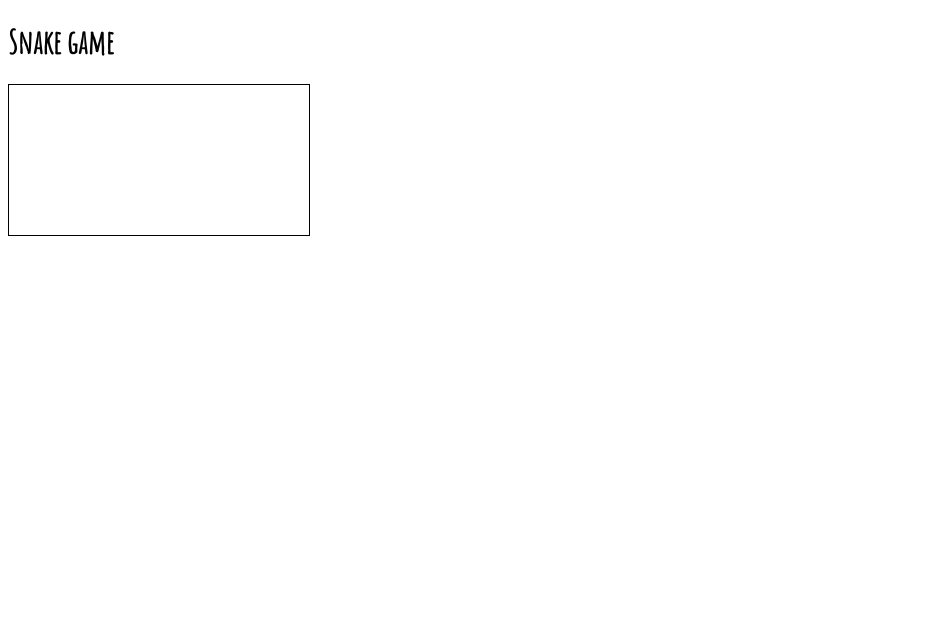
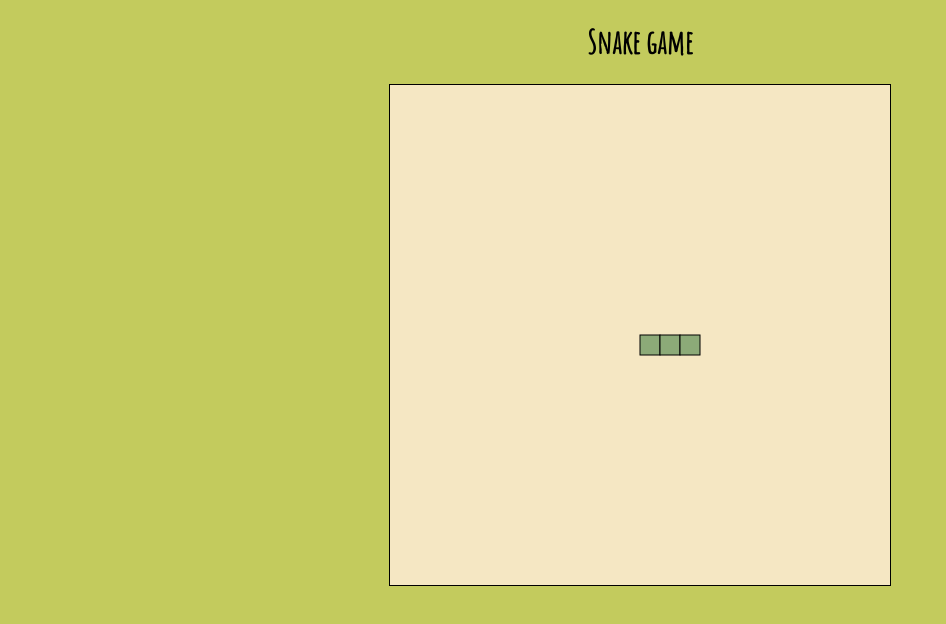
Before and after one commit to Max1mmus/My-Snake-game, a website: page snakeLayout.html in a window 1280 px wide. Shown: the whole page, without its empty margins (0-946 px from the left). Drawn offline with Linux system fonts and the light colour scheme.

Commit message:
--in progress--

```diff
--- a/snake.css
+++ b/snake.css
@@ -1,7 +1,14 @@
+body {
+    background-color:#C3CB5D;
+}
 h1 {
     font-family: "Amatic SC";
+    text-align: center;
 }
 
 canvas {
     border: 1px solid;
+    margin: auto;
+    display: flex;
+    background-color: #F5E7C3;
 }
--- a/snakejs.js
+++ b/snakejs.js
@@ -0,0 +1,93 @@
+const canvas = document.getElementById("sCanvas");
+const ctx = canvas.getContext("2d");
+var h = 500;
+var w = 500;
+
+//starting points of snake
+var x = w/2;
+var y = h/2;
+
+var dx = null;
+var dy = null;
+
+var isPressed = false;
+
+canvas.width = w;
+canvas.height = h;
+
+var snakeArr = [];
+
+function createSnake(){
+
+    for (var i = 0; i < 3; i++) {
+        var snake = {
+        x : x,
+        y : y,
+        }
+        x = x + 20;
+
+        snakeArr.push(snake);
+
+    }
+}
+createSnake();
+
+function paintSnake(){
+
+    for(var i = 0; i < snakeArr.length; i++){
+
+        ctx.fillStyle = "#8CAA78";
+        ctx.fillRect(snakeArr[i].x, snakeArr[i].y, 20, 20);
+        ctx.strokeStyle = "black";
+        ctx.strokeRect(snakeArr[i].x, snakeArr[i].y, 20, 20);
+    }
+
+    let newHead = {
+        x : snakeArr[0].x + dx,
+        y : snakeArr[0].y + dy,
+    }
+
+    if(isPressed == true ){
+        snakeArr.pop();
+        snakeArr.unshift(newHead);
+    }
+}
+
+function draw(){
+    setTimeout(function() {
+        requestAnimationFrame(draw)
+        ctx.clearRect(0, 0, w, h )
+        paintSnake();
+
+        }, 1000/10)
+    }
+
+draw();
+
+document.onkeydown = function usingKey(event) {
+    //arrow keys
+    isPressed = true;
+    switch(event.keyCode) {
+
+        case 38: /*arrow up*/
+        dx = 0;
+        dy = -20;
+        break;
+
+        case 40: /* arrow down*/
+        dx = 0;
+        dy = 20;
+        break;
+
+        case  37: /*arrow left */
+        dx = -20;
+        dy = 0;
+        break;
+
+        case 39: /*arrow right */
+        dx = 20;
+        dy = 0;
+        break;
+    }
+}
+console.log(snakeArr)
```
